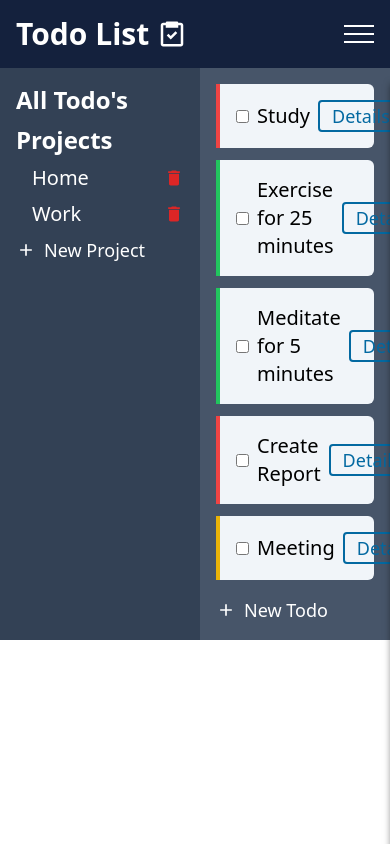
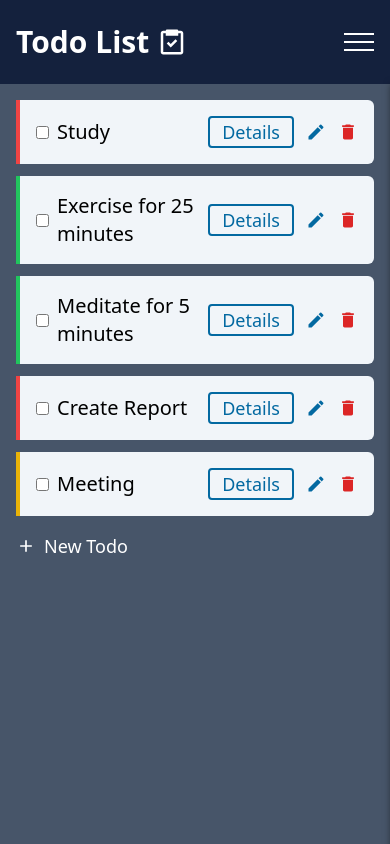
Before and after one commit to nacen-dev/odin-todo-list, a React (Create React App) app: page / in a window 390 px wide. Built offline with nearby package versions, Linux system fonts and the light colour scheme.

Commit message:
Add responsiveness to App Component

```diff
--- a/src/App.tsx
+++ b/src/App.tsx
@@ -5,9 +5,9 @@ import { Sidebar } from './components/Sidebar';
 
 function App() {
   return (
-    <div className='grid grid-cols-[200px_1fr] grid-template-rows-[10%_1fr]'>
+    <div className='grid h-screen md-max:grid-cols-1 grid-cols-[200px_1fr] grid-rows-[10%_1fr]'>
       <Header className="col-span-2"/>
-      <Sidebar />
+      <Sidebar className='md-max:hidden'/>
       <Content />
     </div>
   );
```
